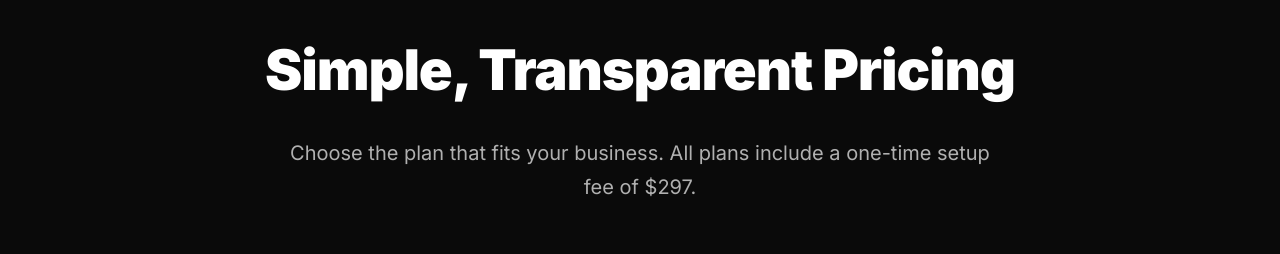
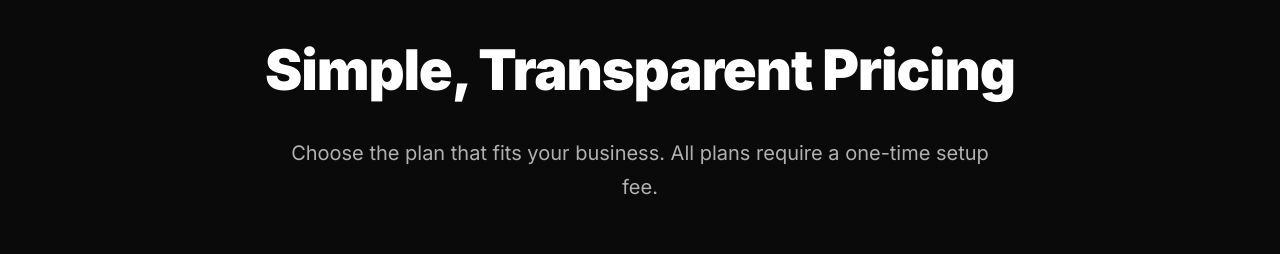
Before and after one commit to JeremyOHL/ai-employees-site, a React (Create React App) app: page / in a window 1280 px wide. Shown: the part 5420-5674 px from the top of the page. Built offline with nearby package versions, Linux system fonts and the light colour scheme.

Commit message:
Updated pricing page terms

```diff
--- a/src/components/Pricing.jsx
+++ b/src/components/Pricing.jsx
@@ -63,7 +63,7 @@ const Pricing = () => {
         <div className="section-header">
           <h2 className="section-title">Simple, Transparent Pricing</h2>
           <p className="section-subtitle">
-            Choose the plan that fits your business. All plans include a one-time setup fee of $297.
+            Choose the plan that fits your business. All plans require a one-time setup fee.
           </p>
         </div>
 
```
